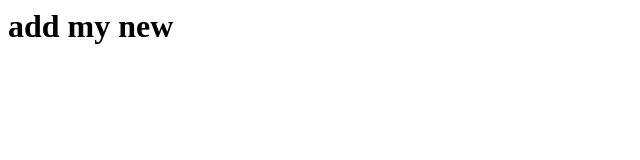
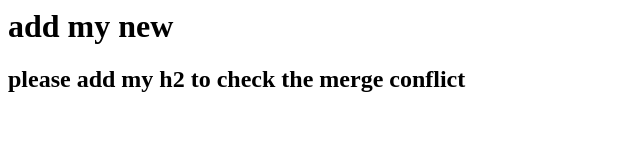
Before and after one commit to Rajat7ku/educationRepo, a plain HTML site: page index.html in a window 1280 px wide. Shown: the whole page, without its empty margins (0-640 px from the left). Drawn offline with Linux system fonts and the light colour scheme.

Commit message:
add new h2 to main branch to add conflict

```diff
--- a/index.html
+++ b/index.html
@@ -1 +1,2 @@
 <h1>add my new </h1>
+<h2>please add my h2 to check the merge conflict</h2>
```
